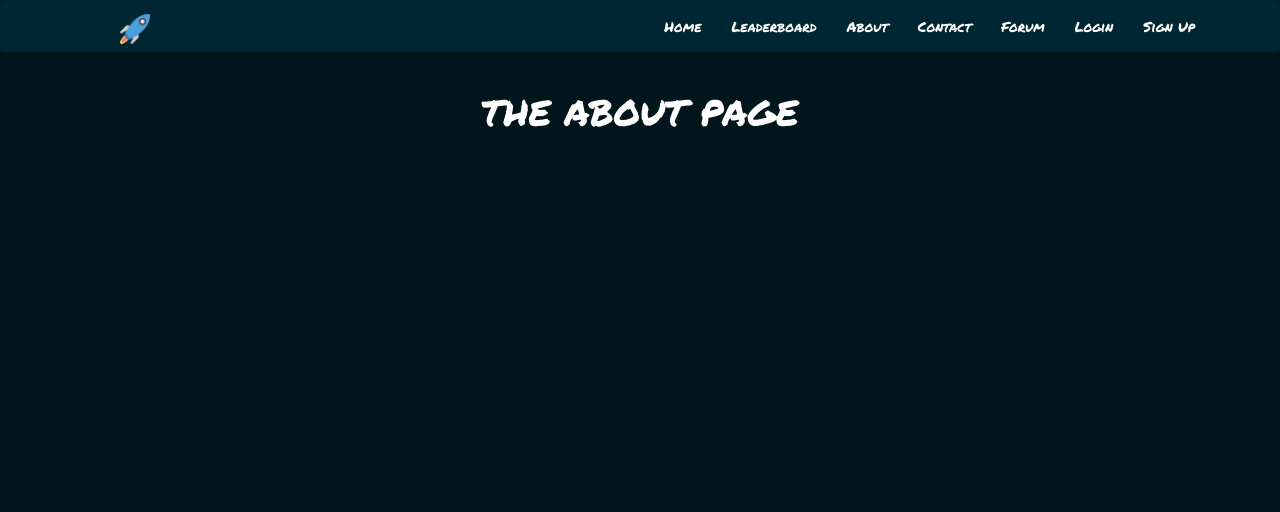
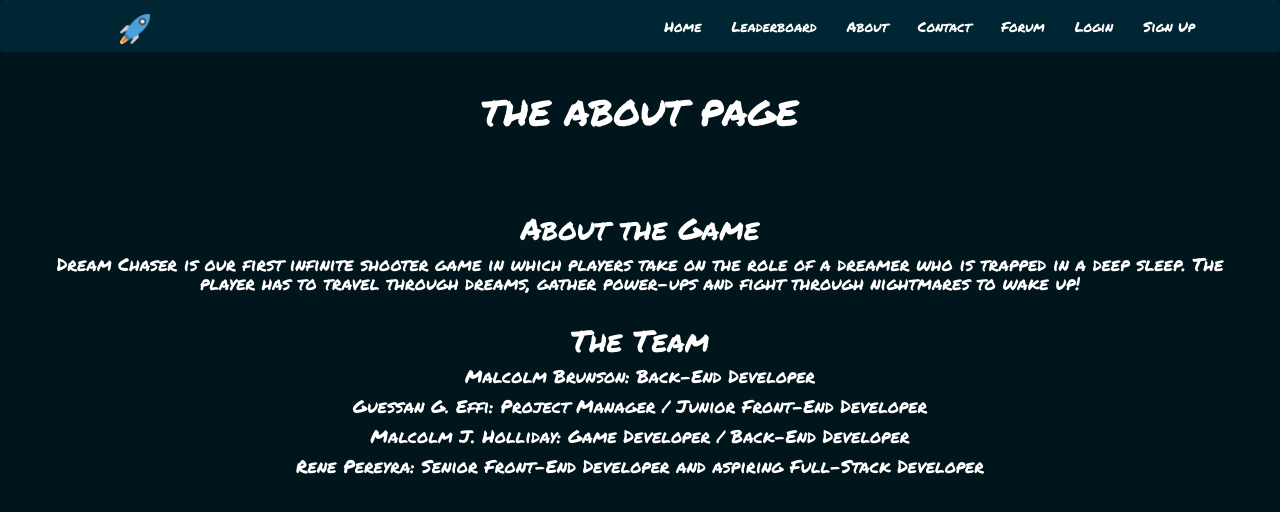
Before and after one commit to Mholliday6611/groupproject, a website: page client/index.html at #!/about in a window 1280 px wide. Drawn offline with nearby package versions, Linux system fonts and the light colour scheme.

Commit message:
Updated about page

```diff
--- a/client/templates/about.html
+++ b/client/templates/about.html
@@ -1 +1,15 @@
 <h1 style="position:relative; top:20px;">THE ABOUT PAGE</h1>
+
+<div class="container" style="position:relative; top:5em;">
+	<div class="row">
+		<h2>About the Game</h2>
+		<h4>Dream Chaser is our first infinite shooter game in which players take on the role of a dreamer who is trapped in a deep sleep. The player has to travel through dreams, gather power-ups and fight through nightmares to wake up!</h4>
+	</div>
+	<div class="row">
+		<h2>The Team</h2>
+		<h4>Malcolm Brunson: Back-End Developer</h4>
+		<h4>Guessan G. Effi: Project Manager / Junior Front-End Developer</h4>
+		<h4>Malcolm J. Holliday: Game Developer / Back-End Developer</h4>
+		<h4>Rene Pereyra: Senior Front-End Developer and aspiring Full-Stack Developer</h4>
+	</div>
+</div>
```
